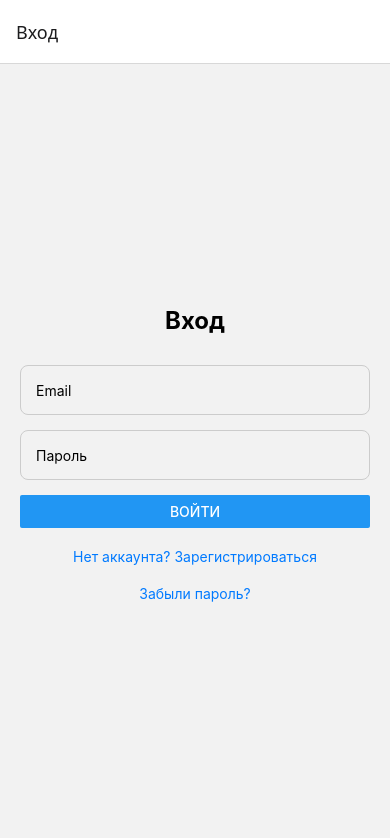
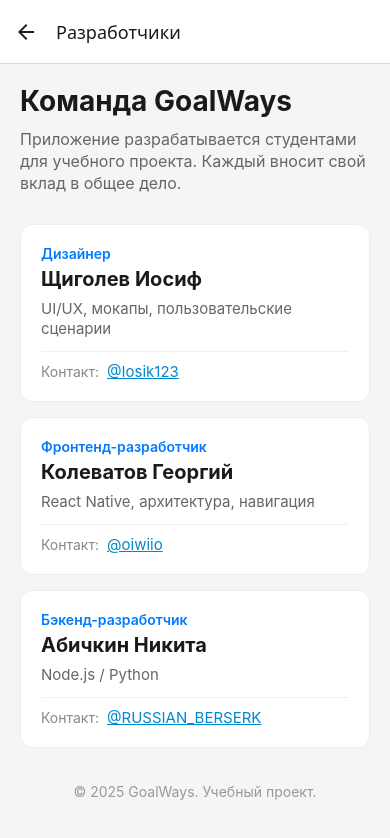
Before and after one commit to oiwiio/GoalWays, a React Native app: screen /Developers in a window 390 px wide. Shown: the top 838 px of the page. Built offline with nearby package versions, Linux system fonts and the light colour scheme.

Commit message:
полностью готовый модуль настроек

```diff
--- a/App.tsx
+++ b/App.tsx
@@ -18,6 +18,7 @@ import LoginScreen from './src/screens/Auth/LoginScreen';
 import RegisterScreen from './src/screens/Auth/RegisterScreen';
 import ForgotPasswordScreen from './src/screens/Auth/ForgotPasswordScreen';
 import SettingsScreen from './src/screens/Settings/SettingsScreen';
+import DevelopersScreen from './src/screens/Settings/DevelopersScreen';
 
 // import MainScreen from './src/screens/Main/MainScreen'; // добавиmь позже
 
@@ -56,6 +57,12 @@ const App = () => {
         options={{title:'Настройки'}}
         />
 
+        <Stack.Screen
+          name="Developers"
+          component={DevelopersScreen}
+          options={{ title: 'Разработчики' }}
+        />
+
       </Stack.Navigator>
 
     </NavigationContainer>
--- /dev/null
+++ b/src/screens/Settings/DevelopersScreen.js
@@ -0,0 +1,150 @@
+import React from 'react';
+import { View, Text, ScrollView, TouchableOpacity, Linking } from 'react-native';
+import { useNavigation } from '@react-navigation/native';
+
+
+const DevelopersScreen = () => {
+  const navigation = useNavigation();
+  const team = [
+    {
+      role: 'Дизайнер',
+      name: 'Щиголев Иосиф',
+      description: 'UI/UX, мокапы, пользовательские сценарии',
+      contact: '@Iosik123',
+      contactUrl: 'https://t.me/@Iosik123',
+    },
+    {
+      role: 'Фронтенд-разработчик',
+      name: 'Колеватов Георгий',
+      description: 'React Native, архитектура, навигация',
+      contact: '@oiwiio',
+      contactUrl: 'https://t.me/@oiwiio',
+    },
+    {
+      role: 'Бэкенд-разработчик',
+      name: 'Абичкин Никита',
+      description: 'Node.js / Python',
+      contact: '@RUSSIAN_BERSERK',
+      contactUrl: 'https://t.me/@RUSSIAN_BERSERK',
+    },
+  ];
+
+  const handleContactPress = (url) => {
+    if (url && url !== '—') {
+      Linking.openURL(url);
+    }
+  };
+
+  return (
+    <ScrollView style={{ flex: 1, backgroundColor: '#f5f5f5', padding: 20 }}>
+      <Text style={{
+        fontSize: 28,
+        fontWeight: 'bold',
+        marginBottom: 10,
+        color: '#1a1a1a'
+      }}>
+        Команда GoalWays
+      </Text>
+
+      <Text style={{
+        fontSize: 16,
+        color: '#666',
+        marginBottom: 30,
+        lineHeight: 22
+      }}>
+        Приложение разрабатывается студентами для учебного проекта.
+        Каждый вносит свой вклад в общее дело.
+      </Text>
+
+      {team.map((member, index) => (
+        <View
+          key={index}
+          style={{
+            backgroundColor: 'white',
+            borderRadius: 12,
+            padding: 20,
+            marginBottom: 15,
+            borderWidth: 1,
+            borderColor: '#eee',
+          }}
+        >
+          {/* Роль */}
+          <Text style={{
+            fontSize: 14,
+            color: '#007AFF',
+            fontWeight: '600',
+            marginBottom: 5
+          }}>
+            {member.role}
+          </Text>
+
+          {/* Имя */}
+          <Text style={{
+            fontSize: 20,
+            fontWeight: 'bold',
+            marginBottom: 8,
+            color: '#1a1a1a'
+          }}>
+            {member.name}
+          </Text>
+
+          {/* Описание */}
+          <Text style={{
+            fontSize: 15,
+            color: '#666',
+            marginBottom: 12,
+            lineHeight: 20
+          }}>
+            {member.description}
+          </Text>
+
+          {/* Контакт (Telegram) */}
+          <View style={{
+            flexDirection: 'row',
+            alignItems: 'center',
+            paddingTop: 10,
+            borderTopWidth: 1,
+            borderTopColor: '#f0f0f0'
+          }}>
+            <Text style={{
+              fontSize: 14,
+              color: '#888',
+              marginRight: 8
+            }}>
+              Контакт:
+            </Text>
+
+            {member.contactUrl ? (
+              <TouchableOpacity onPress={() => handleContactPress(member.contactUrl)}>
+                <Text style={{
+                  fontSize: 15,
+                  color: '#0088cc',
+                  textDecorationLine: 'underline'
+                }}>
+                  {member.contact}
+                </Text>
+              </TouchableOpacity>
+            ) : (
+              <Text style={{ fontSize: 15, color: '#888' }}>
+                {member.contact}
+              </Text>
+            )}
+          </View>
+        </View>
+      ))}
+
+      {/* Подпись внизу */}
+      <Text style={{
+        fontSize: 14,
+        color: '#999',
+        textAlign: 'center',
+        marginTop: 20,
+        marginBottom: 30
+      }}>
+        © 2025 GoalWays. Учебный проект.
+      </Text>
+    </ScrollView>
+  );
+};
+
+export default DevelopersScreen;
--- a/src/screens/Settings/SettingsScreen.js
+++ b/src/screens/Settings/SettingsScreen.js
@@ -1,10 +1,13 @@
 import React, { useState } from "react";
 import { View, Text, ScrollView, Switch } from 'react-native';
+import { useNavigation } from '@react-navigation/native';
 import SettingsSection from './SettingsSection';
 import SettingsItem from './SettingsItem';
 
 
+
 const SettingsScreen = () => {
+  const navigation = useNavigation();
     const [notifications, setNotifications] = useState(true);
 
     const handleLogout = () => {
@@ -34,7 +37,23 @@ const SettingsScreen = () => {
         />
       </SettingsSection>
 
-      {/* для остальных секций */}
+      <SettingsSection title="О приложении">
+
+        <SettingsItem
+          title="Обратная связь"
+          onPress={() => Linking.openURL('mailto:support@goalways.com')}
+        />
+        <SettingsItem
+          title="Разработчики"
+          onPress={() => navigation.navigate('Developers')}
+        />
+        <SettingsItem
+          title="Версия"
+          rightElement={<Text style={{ color: '#666' }}>1.0.0 (beta)</Text>}
+          onPress={() => Alert.alert('Версия', 'GoalWays 1.0.0\nСборка 42')}
+        />
+</SettingsSection>
+
     </ScrollView>
     );
 };
```
